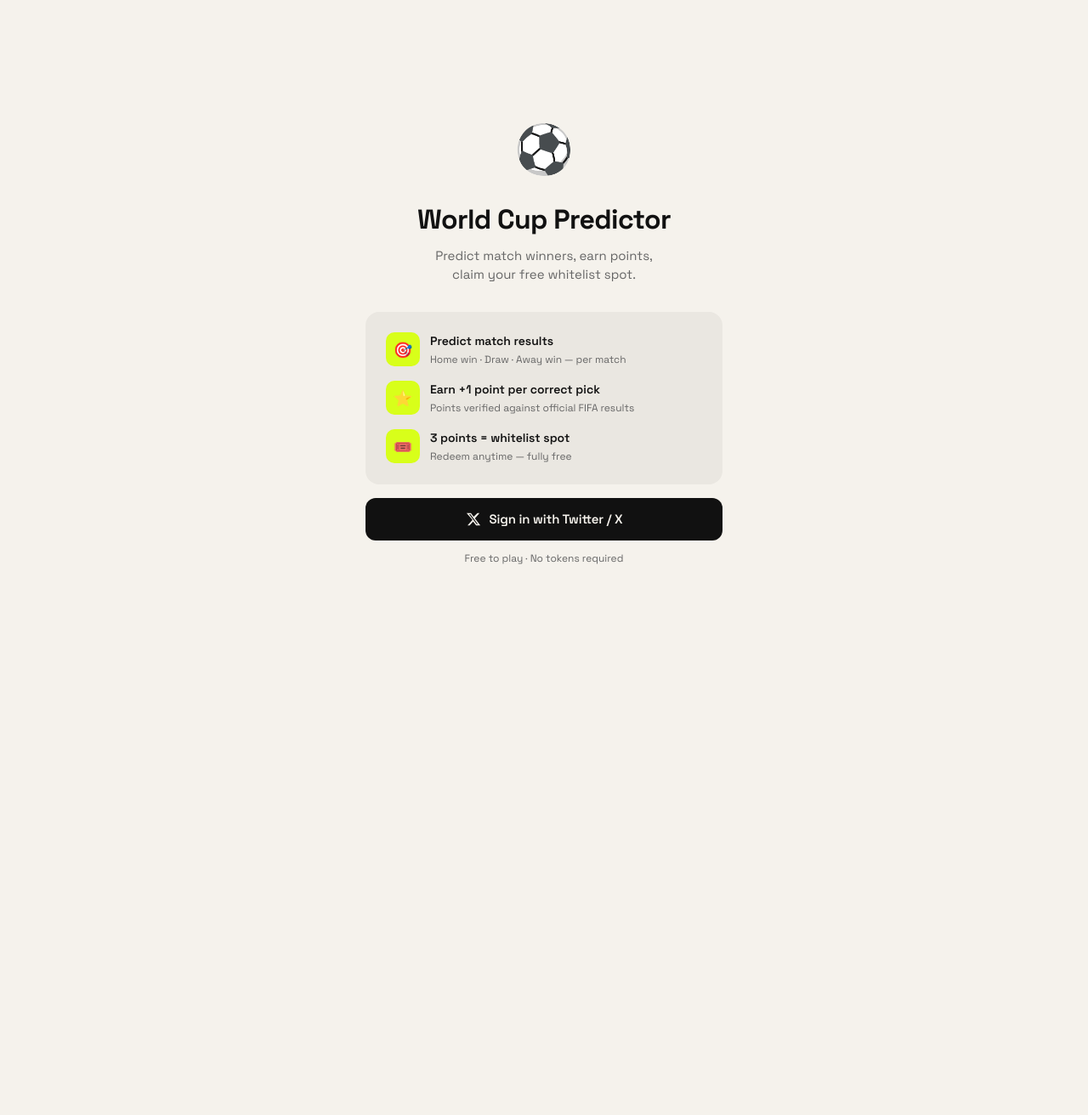
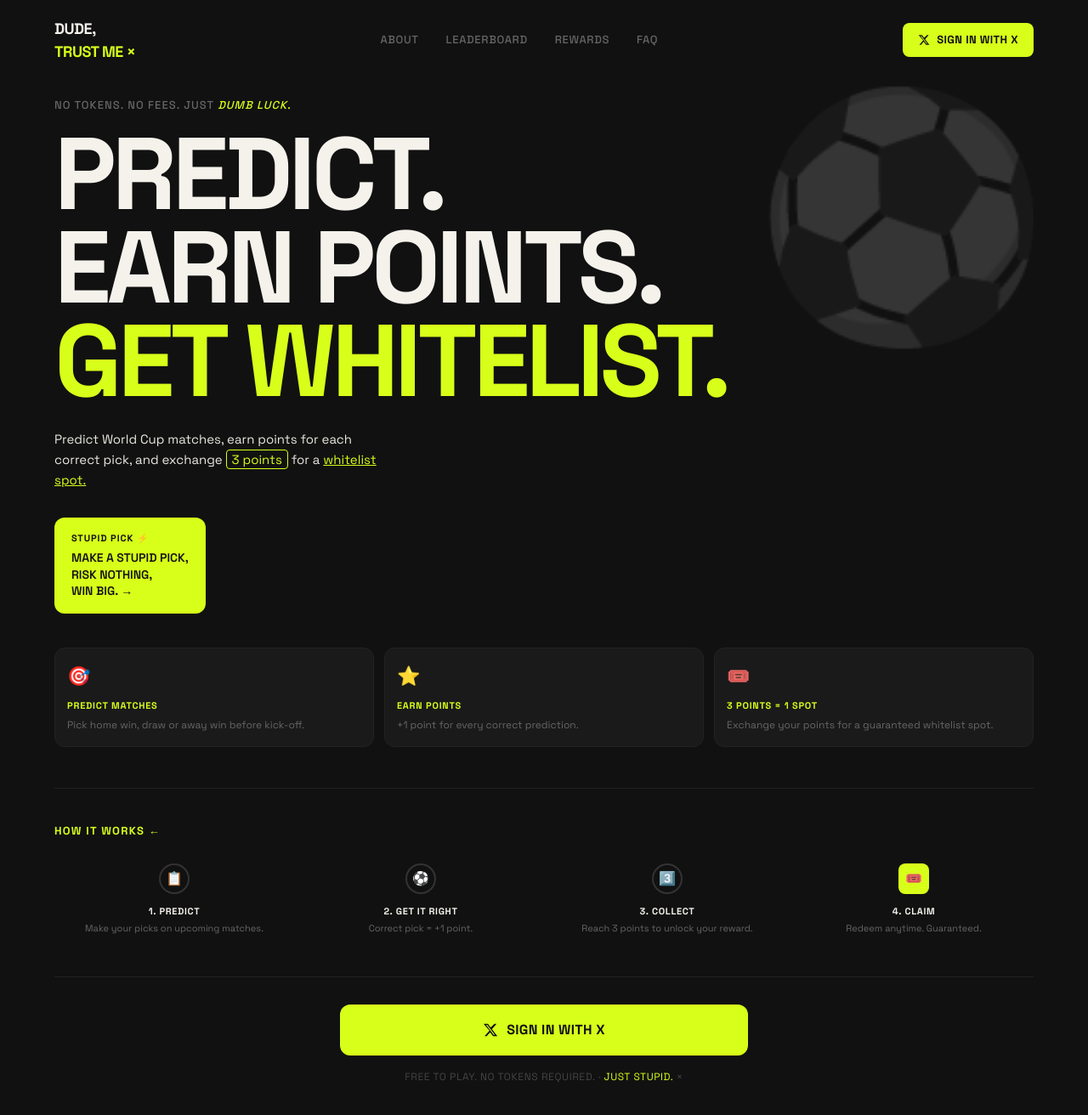
Before and after one commit to johnweslay/worldcup-predictor, a Next.js app: page / in a window 1280 px wide. Shown: the top 1312 px of the page at 85% size. Before the commit the page ends 800 px from the top, so only its background shows below. Built offline with nearby package versions, Linux system fonts and the light colour scheme; no server answers.

Commit message:
redesign landing page with bold street art theme

```diff
--- a/src/app/page.tsx
+++ b/src/app/page.tsx
@@ -12,66 +12,143 @@ export default function Home() {
   }, [status, router])
 
   return (
-    <main style={{ minHeight: '100vh', backgroundColor: '#F5F2EC', display: 'flex', alignItems: 'center', justifyContent: 'center', padding: '0 1rem' }}>
-      <div style={{ maxWidth: '420px', width: '100%' }}>
+    <main style={{ minHeight: '100vh', backgroundColor: '#111111', fontFamily: "'Space Grotesk', sans-serif", overflowX: 'hidden' }}>
 
-        {/* Header */}
-        <div style={{ textAlign: 'center', marginBottom: '2rem' }}>
-          <div style={{ fontSize: '56px', marginBottom: '1rem' }}>⚽</div>
-          <h1 style={{ fontSize: '2rem', fontWeight: '700', color: '#111111', marginBottom: '0.5rem', letterSpacing: '-0.02em' }}>
-            World Cup Predictor
+      {/* NAV */}
+      <nav style={{ display: 'flex', alignItems: 'center', justifyContent: 'space-between', padding: '20px 24px', maxWidth: '1200px', margin: '0 auto' }}>
+        <div style={{ fontWeight: '700', fontSize: '18px', color: '#F5F2EC', letterSpacing: '-0.03em' }}>
+          DUDE,<br />
+          <span style={{ color: '#D8FF1A' }}>TRUST ME ×</span>
+        </div>
+        <div style={{ display: 'none', gap: '32px' }} className="nav-links">
+          {['ABOUT', 'LEADERBOARD', 'REWARDS', 'FAQ'].map(l => (
+            <span key={l} style={{ color: '#666666', fontSize: '13px', fontWeight: '500', letterSpacing: '0.05em', cursor: 'pointer' }}>{l}</span>
+          ))}
+        </div>
+        <button
+          onClick={() => signIn('twitter', { callbackUrl: '/predict' })}
+          style={{ display: 'flex', alignItems: 'center', gap: '8px', backgroundColor: '#D8FF1A', color: '#111111', fontWeight: '700', fontSize: '13px', padding: '10px 18px', borderRadius: '8px', border: 'none', cursor: 'pointer', letterSpacing: '0.03em', fontFamily: "'Space Grotesk', sans-serif" }}
+        >
+          <svg viewBox="0 0 24 24" style={{ width: '14px', height: '14px', fill: '#111111' }}>
+            <path d="M18.244 2.25h3.308l-7.227 8.26 8.502 11.24H16.17l-4.714-6.231-5.401 6.231H2.744l7.737-8.835L1.254 2.25H8.08l4.261 5.632 5.903-5.632Zm-1.161 17.52h1.833L7.084 4.126H5.117z"/>
+          </svg>
+          SIGN IN WITH X
+        </button>
+      </nav>
+
+      {/* HERO */}
+      <section style={{ maxWidth: '1200px', margin: '0 auto', padding: '20px 24px 0' }}>
+        <div style={{ position: 'relative' }}>
+
+          {/* Tagline */}
+          <p style={{ color: '#666666', fontSize: '13px', fontWeight: '500', letterSpacing: '0.08em', marginBottom: '16px' }}>
+            NO TOKENS. NO FEES. JUST <span style={{ color: '#D8FF1A', fontStyle: 'italic' }}>DUMB LUCK.</span>
+          </p>
+
+          {/* Hero headline */}
+          <h1 style={{ fontSize: 'clamp(52px, 12vw, 120px)', fontWeight: '700', lineHeight: '0.92', letterSpacing: '-0.04em', marginBottom: '24px' }}>
+            <span style={{ color: '#F5F2EC', display: 'block' }}>PREDICT.</span>
+            <span style={{ color: '#F5F2EC', display: 'block' }}>EARN POINTS.</span>
+            <span style={{ color: '#D8FF1A', display: 'block' }}>GET WHITELIST.</span>
           </h1>
-          <p style={{ color: '#666666', fontSize: '15px', lineHeight: '1.5' }}>
-            Predict match winners, earn points,<br />
-            claim your free whitelist spot.
+
+          {/* Sub copy */}
+          <p style={{ color: '#EAE7E1', fontSize: '15px', lineHeight: '1.6', maxWidth: '380px', marginBottom: '32px' }}>
+            Predict World Cup matches, earn points for each correct pick, and exchange{' '}
+            <span style={{ border: '1px solid #D8FF1A', color: '#D8FF1A', padding: '1px 6px', borderRadius: '4px' }}>3 points</span>{' '}
+            for a <span style={{ textDecoration: 'underline', color: '#D8FF1A' }}>whitelist spot.</span>
           </p>
+
+          {/* Stupid Pick card */}
+          <div style={{ display: 'inline-block', backgroundColor: '#D8FF1A', padding: '16px 20px', borderRadius: '12px', marginBottom: '40px', maxWidth: '260px' }}>
+            <div style={{ fontSize: '11px', fontWeight: '700', letterSpacing: '0.08em', color: '#111111', marginBottom: '6px' }}>STUPID PICK ⚡</div>
+            <div style={{ fontSize: '14px', fontWeight: '600', color: '#111111', lineHeight: '1.4' }}>
+              MAKE A STUPID PICK,<br />
+              RISK NOTHING,<br />
+              WIN BIG. →
+            </div>
           </div>
 
-        {/* Feature card */}
-        <div style={{ backgroundColor: '#EAE7E1', borderRadius: '16px', padding: '1.5rem', marginBottom: '1rem' }}>
-          <div style={{ display: 'flex', flexDirection: 'column', gap: '1rem' }}>
+          {/* Big soccer ball decoration */}
+          <div style={{ position: 'absolute', right: '-20px', top: '0', fontSize: 'clamp(120px, 25vw, 280px)', lineHeight: '1', opacity: '0.15', pointerEvents: 'none', userSelect: 'none' }}>
+            ⚽
+          </div>
+        </div>
+
+        {/* 3 feature pills */}
+        <div style={{ display: 'grid', gridTemplateColumns: 'repeat(3, 1fr)', gap: '12px', marginBottom: '48px' }}>
           {[
-              { icon: '🎯', title: 'Predict match results', sub: 'Home win · Draw · Away win — per match' },
-              { icon: '⭐', title: 'Earn +1 point per correct pick', sub: 'Points verified against official FIFA results' },
-              { icon: '🎟️', title: '3 points = whitelist spot', sub: 'Redeem anytime — fully free' },
-            ].map((item, i) => (
-              <div key={i} style={{ display: 'flex', alignItems: 'center', gap: '12px' }}>
-                <div style={{ width: '40px', height: '40px', backgroundColor: '#D8FF1A', borderRadius: '10px', display: 'flex', alignItems: 'center', justifyContent: 'center', fontSize: '18px', flexShrink: 0 }}>
-                  {item.icon}
+            { icon: '🎯', title: 'PREDICT MATCHES', sub: 'Pick home win, draw or away win before kick-off.' },
+            { icon: '⭐', title: 'EARN POINTS', sub: '+1 point for every correct prediction.' },
+            { icon: '🎟️', title: '3 POINTS = 1 SPOT', sub: 'Exchange your points for a guaranteed whitelist spot.' },
+          ].map((f, i) => (
+            <div key={i} style={{ backgroundColor: '#1A1A1A', border: '1px solid #222', borderRadius: '12px', padding: '16px 14px' }}>
+              <div style={{ fontSize: '22px', marginBottom: '10px' }}>{f.icon}</div>
+              <div style={{ fontSize: '11px', fontWeight: '700', letterSpacing: '0.07em', color: '#D8FF1A', marginBottom: '6px' }}>{f.title}</div>
+              <div style={{ fontSize: '12px', color: '#666666', lineHeight: '1.5' }}>{f.sub}</div>
             </div>
-                <div>
-                  <div style={{ fontWeight: '600', color: '#111111', fontSize: '14px' }}>{item.title}</div>
-                  <div style={{ color: '#666666', fontSize: '12px', marginTop: '2px' }}>{item.sub}</div>
+          ))}
         </div>
+
+        {/* HOW IT WORKS */}
+        <div style={{ borderTop: '1px solid #222', paddingTop: '40px', marginBottom: '48px' }}>
+          <h2 style={{ fontSize: '13px', fontWeight: '700', letterSpacing: '0.1em', color: '#D8FF1A', marginBottom: '28px' }}>
+            HOW IT WORKS ←
+          </h2>
+          <div style={{ display: 'grid', gridTemplateColumns: 'repeat(4, 1fr)', gap: '8px' }}>
+            {[
+              { num: '1.', title: 'PREDICT', sub: 'Make your picks on upcoming matches.' },
+              { num: '2.', title: 'GET IT RIGHT', sub: 'Correct pick = +1 point.' },
+              { num: '3.', title: 'COLLECT', sub: 'Reach 3 points to unlock your reward.' },
+              { num: '4.', title: 'CLAIM', sub: 'Redeem anytime. Guaranteed.' },
+            ].map((s, i) => (
+              <div key={i} style={{ textAlign: 'center' }}>
+                {i < 3 && (
+                  <div style={{ display: 'flex', alignItems: 'center', justifyContent: 'center', gap: '0' }}>
+                    <div style={{ width: '36px', height: '36px', border: '2px solid #333', borderRadius: '50%', display: 'flex', alignItems: 'center', justifyContent: 'center', fontSize: '16px', marginBottom: '12px' }}>
+                      {['📋', '⚽', '3️⃣'][i]}
+                    </div>
+                  </div>
+                )}
+                {i === 3 && (
+                  <div style={{ width: '36px', height: '36px', backgroundColor: '#D8FF1A', borderRadius: '8px', display: 'flex', alignItems: 'center', justifyContent: 'center', fontSize: '16px', margin: '0 auto 12px' }}>
+                    🎟️
+                  </div>
+                )}
+                <div style={{ fontSize: '11px', fontWeight: '700', letterSpacing: '0.06em', color: '#F5F2EC', marginBottom: '4px' }}>{s.num} {s.title}</div>
+                <div style={{ fontSize: '11px', color: '#666666', lineHeight: '1.5' }}>{s.sub}</div>
               </div>
             ))}
           </div>
         </div>
 
-        {/* Sign in button */}
+        {/* BOTTOM CTA */}
+        <div style={{ borderTop: '1px solid #222', paddingTop: '32px', paddingBottom: '40px', display: 'flex', flexDirection: 'column', alignItems: 'center', gap: '16px' }}>
           <button
             onClick={() => signIn('twitter', { callbackUrl: '/predict' })}
-          style={{
-            width: '100%', display: 'flex', alignItems: 'center', justifyContent: 'center',
-            gap: '10px', backgroundColor: '#111111', color: '#F5F2EC',
-            fontWeight: '600', fontSize: '15px', padding: '14px 24px',
-            borderRadius: '12px', border: 'none', cursor: 'pointer',
-            fontFamily: "'Space Grotesk', sans-serif", letterSpacing: '-0.01em',
-          }}
-          onMouseOver={e => (e.currentTarget.style.backgroundColor = '#D8FF1A') && (e.currentTarget.style.color = '#111111')}
-          onMouseOut={e => (e.currentTarget.style.backgroundColor = '#111111') && (e.currentTarget.style.color = '#F5F2EC')}
+            style={{ width: '100%', maxWidth: '480px', display: 'flex', alignItems: 'center', justifyContent: 'center', gap: '10px', backgroundColor: '#D8FF1A', color: '#111111', fontWeight: '700', fontSize: '16px', padding: '18px 32px', borderRadius: '12px', border: 'none', cursor: 'pointer', letterSpacing: '0.02em', fontFamily: "'Space Grotesk', sans-serif' " }}
           >
-          <svg viewBox="0 0 24 24" style={{ width: '18px', height: '18px', fill: 'currentColor' }}>
+            <svg viewBox="0 0 24 24" style={{ width: '18px', height: '18px', fill: '#111111' }}>
               <path d="M18.244 2.25h3.308l-7.227 8.26 8.502 11.24H16.17l-4.714-6.231-5.401 6.231H2.744l7.737-8.835L1.254 2.25H8.08l4.261 5.632 5.903-5.632Zm-1.161 17.52h1.833L7.084 4.126H5.117z"/>
             </svg>
-          Sign in with Twitter / X
+            SIGN IN WITH X
           </button>
+          <p style={{ fontSize: '12px', color: '#444', letterSpacing: '0.05em' }}>
+            FREE TO PLAY. NO TOKENS REQUIRED. · <span style={{ color: '#D8FF1A' }}>JUST STUPID.</span> ×
+          </p>
+        </div>
 
-        <p style={{ textAlign: 'center', fontSize: '12px', color: '#666666', marginTop: '12px' }}>
-          Free to play · No tokens required
-        </p>
+      </section>
 
-      </div>
+      <style>{`
+        @import url('https://fonts.googleapis.com/css2?family=Space+Grotesk:wght@400;500;600;700&display=swap');
+        @media (max-width: 600px) {
+          .nav-links { display: none !important; }
+        }
+        @media (min-width: 768px) {
+          .nav-links { display: flex !important; }
+        }
+      `}</style>
     </main>
   )
 }
```
Lines whose indentation alone changed are shown as unchanged.
